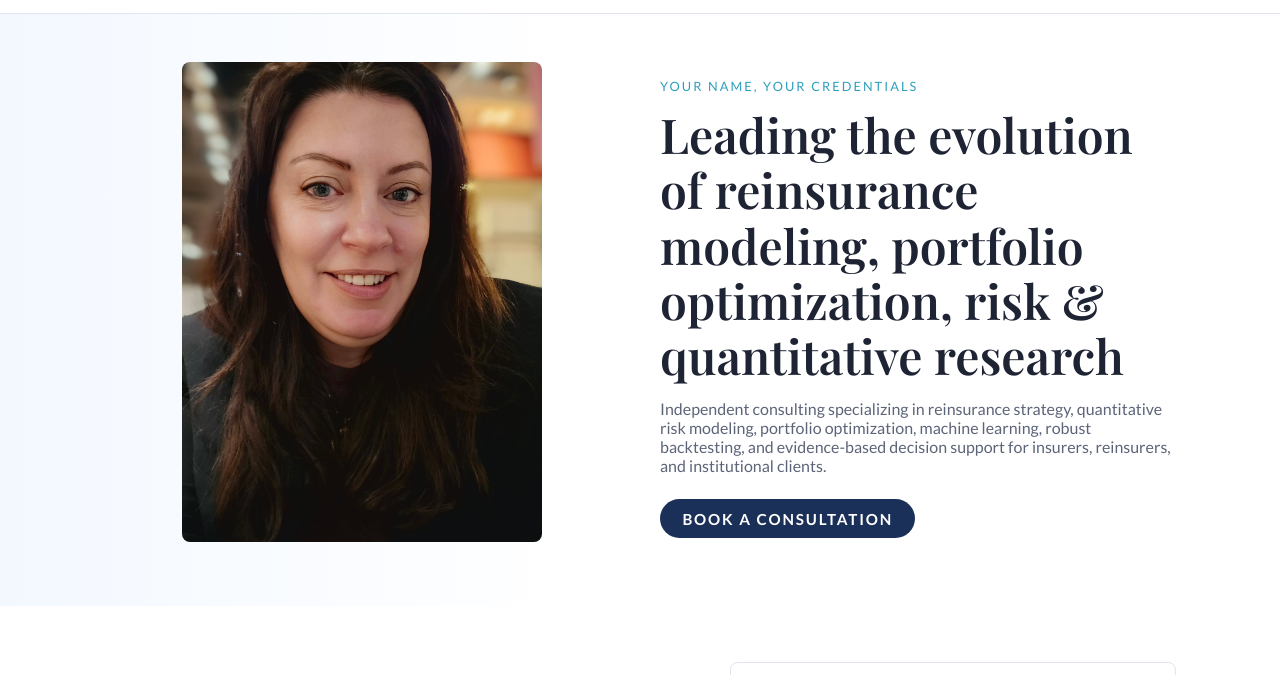
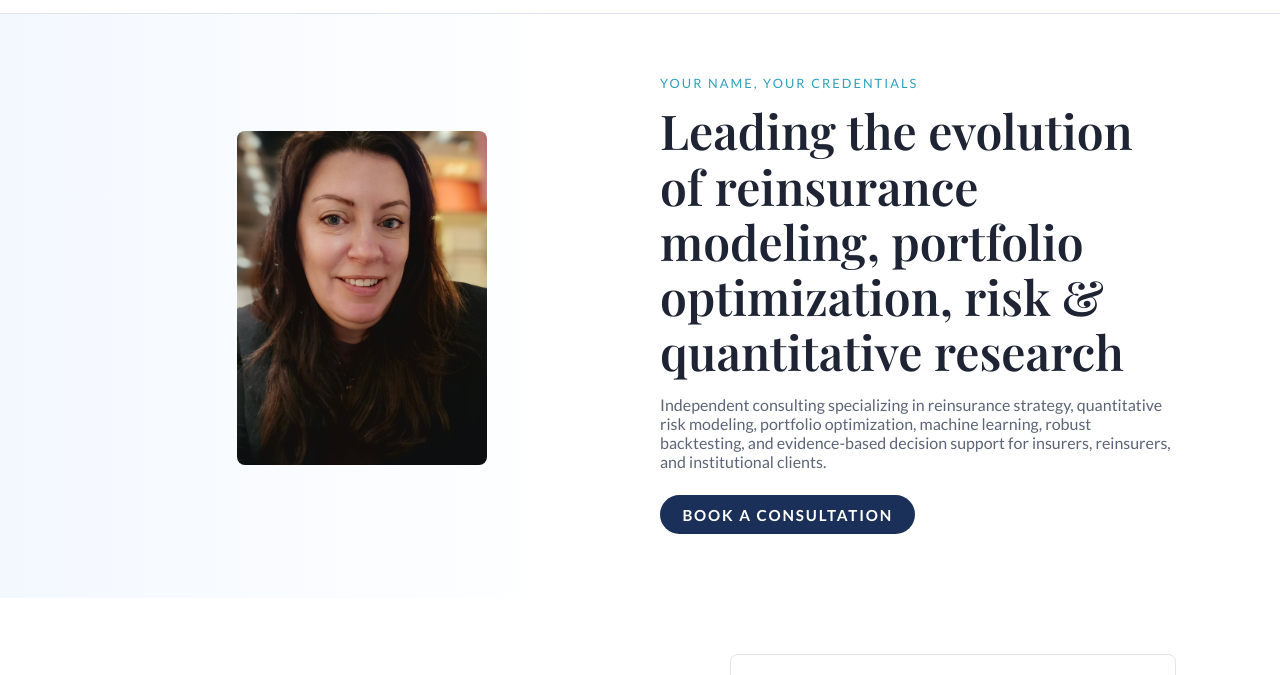
Before and after one commit to piflander/piflander.github.io, a plain HTML site: page index.html in a window 1280 px wide. Shown: the part 60-735 px from the top of the page. Drawn offline with nearby package versions, Linux system fonts and the light colour scheme.

Commit message:
Update styles.css

```diff
--- a/styles.css
+++ b/styles.css
@@ -143,7 +143,7 @@ img {
 
 .hero-photo img {
   border-radius: 8px;
-  max-width: 360px;
+  max-width: 250px;
 }
 
 .hero-content {
```
